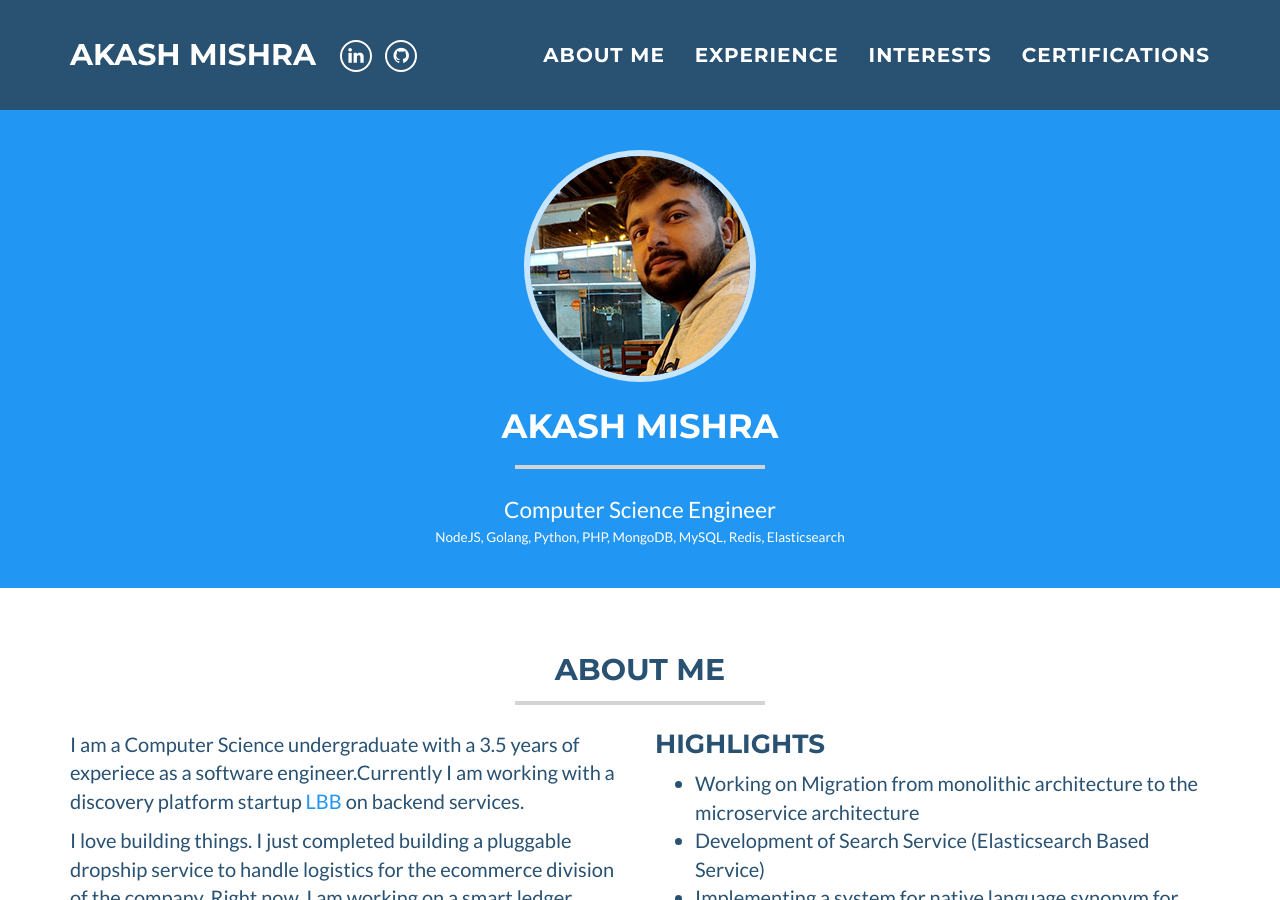
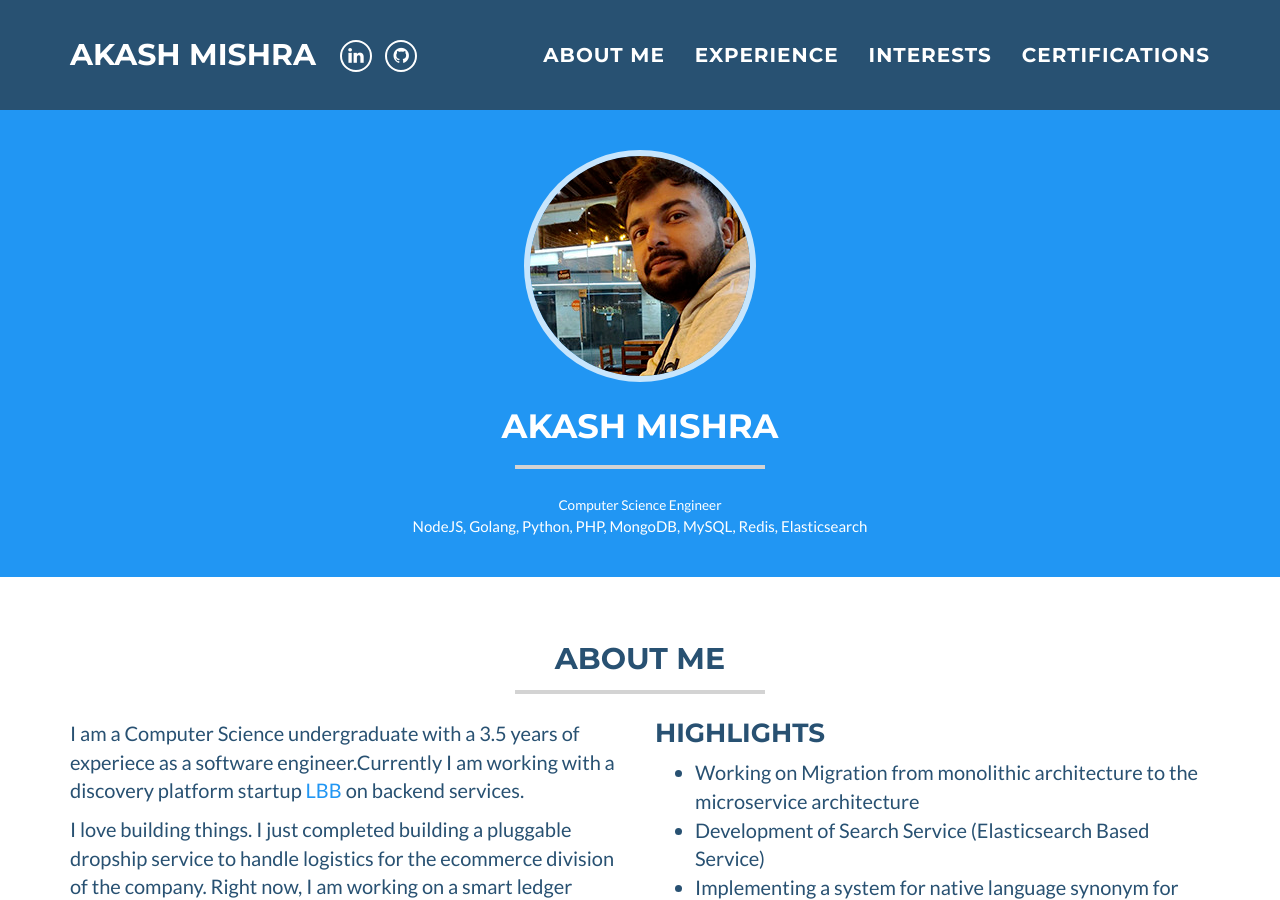
Before and after one commit to akashsky1994/akashsky1994.github.io, a Jekyll site: the page built from index.html, in a window 1280 px wide and 900 px high. Built offline with Jekyll 4.4.1, drawn with Linux system fonts in a browser that asks for light colours.

Commit message:
styling change

```diff
--- a/_layouts/default.html
+++ b/_layouts/default.html
@@ -82,9 +82,9 @@
                     <div class="intro-text">
                         <span class="name">{{ site.name }}</span>
                         <hr>
-                        <span class="designation">{{ site.designation }}</span>
+                        <span class="skills">{{ site.designation }}</span>
                         <br>
-                        <span class="skills">{{ site.skills }}</span>
+                        <span class="">{{ site.skills }}</span>
                     </div>
                 </div>
             </div>
```
